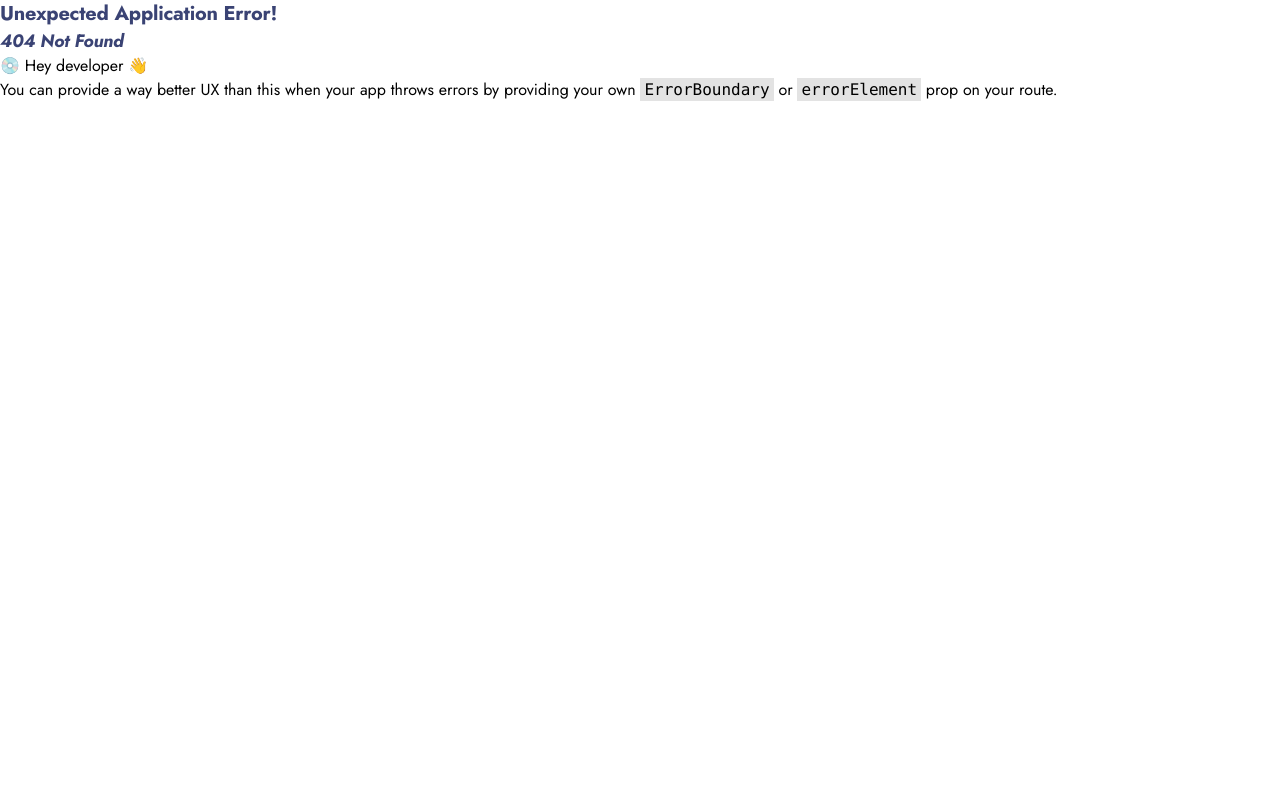
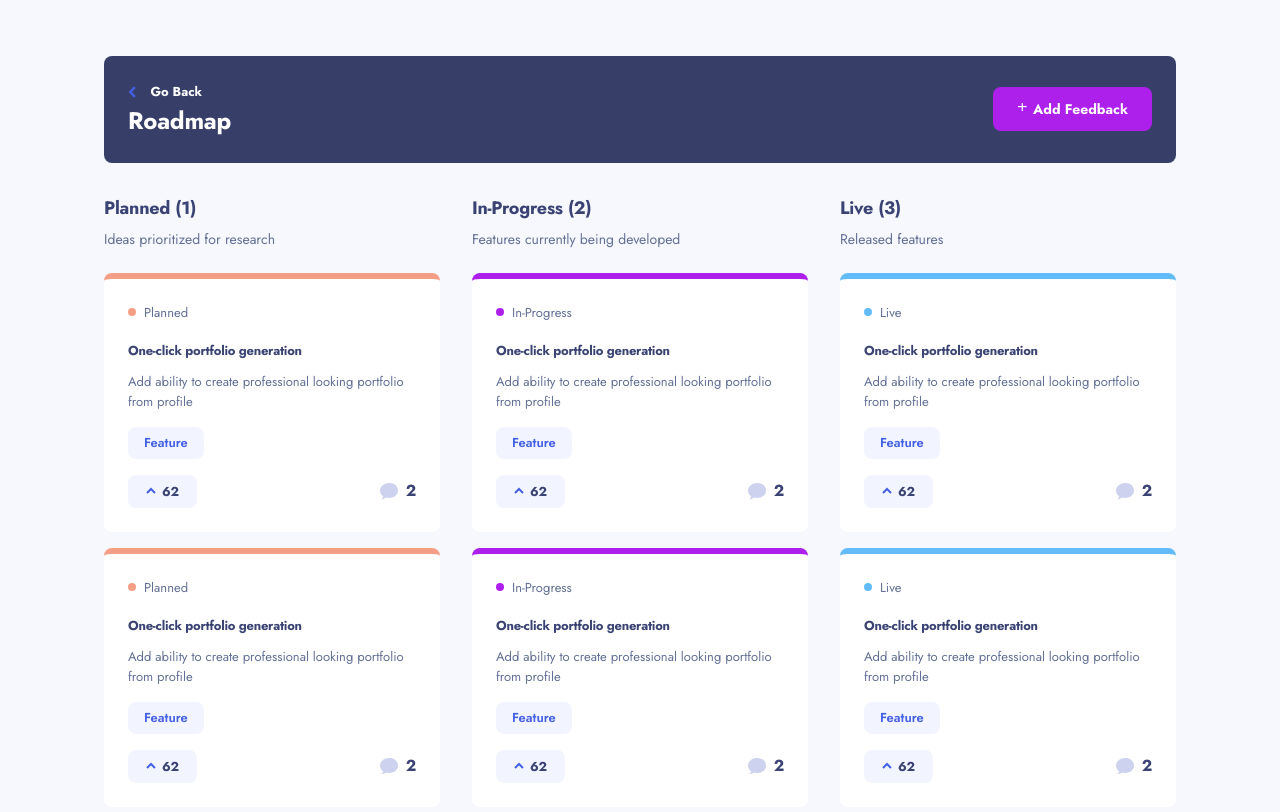
Before and after one commit to sandip-sadhukhan/product-feedback-app, a React (Vite) app in the folder frontend/: page /roadmap in a window 1280 px wide. Before the commit this address had no page. Shown: the top 812 px of the page. Built offline with nearby package versions, Linux system fonts and the light colour scheme.

Commit message:
roadmap page done

```diff
--- a/frontend/src/components/common/button.jsx
+++ b/frontend/src/components/common/button.jsx
@@ -2,7 +2,7 @@ import React from 'react'
 
 const Button = (props) => {
 
-  const {children, colorScheme="purple"} = props;
+  const {children, colorScheme="purple", ...extraProps} = props;
 
   const bgColorClassMap = {
     purple: "bg-purple",
@@ -19,7 +19,10 @@ const Button = (props) => {
   }
 
   return (
-    <button className={`flex gap-x-1 items-center justify-center text-white font-bold text-[13px] rounded-lg cursor-pointer px-4 py-[10.5px] ${bgColorClassMap[colorScheme]} ${bgHoverClassMap[colorScheme]} md:text-sm md:py-3 md:px-6`}>
+    <button
+      className={`flex gap-x-1 items-center justify-center text-white font-bold text-[13px] rounded-lg cursor-pointer px-4 py-[10.5px] ${bgColorClassMap[colorScheme]} ${bgHoverClassMap[colorScheme]} md:text-sm md:py-3 md:px-6`}
+      {...extraProps}
+    >
       {children}
     </button>
   )
--- a/frontend/src/components/common/go-back-button.jsx
+++ b/frontend/src/components/common/go-back-button.jsx
@@ -1,15 +1,16 @@
 import React from 'react'
-import { Link } from 'react-router-dom'
+import { Link, useNavigate } from 'react-router-dom'
 import arrowLeftIcon from '../../assets/shared/icon-arrow-left.svg'
+import { twMerge } from 'tailwind-merge'
 
-const GoBackButton = ({url="/"}) => {
+const GoBackButton = ({className=""}) => {
+  const navigate = useNavigate();
+
   return (
-    <Link to={url}>
-      <button className="flex items-center gap-x-3.5">
-        <img className='h-3' src={arrowLeftIcon} alt="back" />
-        <span className='text-secondary-blue-dim font-bold text-[13px]'>Go Back</span>
-      </button>
-    </Link>
+    <button onClick={() => navigate(-1)} className="flex items-center gap-x-3.5">
+      <img className='h-3' src={arrowLeftIcon} alt="back" />
+      <span className={twMerge('text-secondary-blue-dim font-bold text-[13px]', className)}>Go Back</span>
+    </button>
   )
 }
 
--- /dev/null
+++ b/frontend/src/components/roadmap/roadmap-card.jsx
@@ -0,0 +1,60 @@
+import React from 'react'
+import commentIcon from '../../assets/shared/icon-comments.svg'
+import { Link } from 'react-router-dom'
+import Tag from '../suggestions/tag'
+import UpvoteBox from '../suggestions/upvote-box'
+
+const RoadmapCard = (props) => {
+  const {
+    statusValue,
+    statusLabel,
+    title,
+    description,
+    upvoteCount,
+    isUpvotedByCurrentUser,
+    category,
+    commentCount
+  } = props;
+
+  const statusBorderClassMap = {
+    planned: 'border-t-light-orange',
+    'in-progress': 'border-t-purple',
+    live: 'border-t-sky-blue'
+  };
+
+  const statusDotClassMap = {
+    planned: 'bg-light-orange',
+    'in-progress': 'bg-purple',
+    live: 'bg-sky-blue'
+  };
+
+  return (
+    <div className={`flex flex-col gap-y-4 items-start p-6 bg-white rounded-lg border-t-[6px] ${statusBorderClassMap[statusValue]}`}>
+      <div className="flex gap-x-2 items-center">
+        <span className={`w-2 h-2 rounded-full ${statusDotClassMap[statusValue]}`}></span>
+        <span className='text-[13px] text-secondary-blue-dim'>{statusLabel}</span>
+      </div>
+
+      <div className="flex flex-col items-start gap-x-[9px]">
+        <Link to="/feedback/1">
+          <h3 className="text-[13px] hover:text-dark-blue">{title}</h3>
+        </Link>
+        <p className="text-secondary-blue-dim text-[13px] mb-3 md:mb-4 md:mt-2">
+          {description}
+        </p>
+        <Tag noHover><span className="capitalize">{category}</span></Tag>
+      </div>
+
+      <div className="flex items-center justify-between w-full">
+        <UpvoteBox showHorizontal count={upvoteCount} isActive={isUpvotedByCurrentUser} />
+
+        <div className="flex gap-x-2 items-center">
+          <img src={commentIcon} alt="Comment" />
+          <h4 className="text-[16px]">{commentCount}</h4>
+        </div>
+      </div>
+    </div>
+  )
+}
+
+export default RoadmapCard
--- a/frontend/src/components/suggestions/roadmap-box.jsx
+++ b/frontend/src/components/suggestions/roadmap-box.jsx
@@ -1,5 +1,6 @@
 import React from "react";
 import cn from "classnames";
+import { Link } from "react-router-dom";
 
 const RoadMapBox = () => {
   const columns = [
@@ -15,14 +16,14 @@ const RoadMapBox = () => {
       {/* Header */}
       <div className="flex items-center justify-between">
         <h2>Roadmap</h2>
-        <a
-          href="#"
+        <Link
+          to="/roadmap"
           className={cn("text-[13px] text-dark-blue underline font-semibold", {
             "opacity-25 cursor-not-allowed": isViewBtnDisabled,
           })}
         >
           View
-        </a>
+        </Link>
       </div>
 
       {/* Columns */}
--- a/frontend/src/components/suggestions/tag.jsx
+++ b/frontend/src/components/suggestions/tag.jsx
@@ -1,12 +1,16 @@
 import React from "react";
 import cn from "classnames";
 
-const Tag = ({ children, isActive = false }) => {
+const Tag = ({ children, isActive = false, noHover=false }) => {
   return (
     <div
-      className={cn("text-[13px] py-1.5 px-4 rounded-lg font-semibold cursor-pointer", {
-        "text-dark-blue bg-light-blue hover:bg-[#CFD7FF]": !isActive,
-        "text-white bg-dark-blue hover:opacity-90": isActive,
+      className={cn("text-[13px] py-1.5 px-4 rounded-lg font-semibold", {
+        "text-dark-blue bg-light-blue": !isActive,
+        "text-white bg-dark-blue": isActive,
+        "hover:bg-[#CFD7FF]": !isActive && !noHover,
+        "hover:opacity-90": isActive && !noHover,
+        "cursor-pointer": !noHover,
+        "cursor-default": noHover,
       })}
     >
       {children}
--- a/frontend/src/components/suggestions/upvote-box.jsx
+++ b/frontend/src/components/suggestions/upvote-box.jsx
@@ -1,13 +1,14 @@
 import React from "react";
 import cn from "classnames";
 
-const UpvoteBox = ({ count, isActive = false }) => {
+const UpvoteBox = ({ count, isActive = false, showHorizontal=false }) => {
   return (
     <div
       className={cn(
-        "flex flex-row items-center justify-center px-4 py-2.5 rounded-lg cursor-pointer min-w-[69px] gap-x-1.5 md:py-3.5 md:px-2 md:gap-y-2  md:flex-col md:min-w-10",
+        "flex flex-row items-center justify-center px-4 py-2.5 rounded-lg cursor-pointer min-w-[69px] gap-x-1.5",
         { "bg-light-blue hover:bg-[#CFD7FF]": !isActive },
-        { "bg-dark-blue hover:opacity-90": isActive }
+        { "bg-dark-blue hover:opacity-90": isActive },
+        {"md:py-3.5 md:px-2 md:gap-y-2  md:flex-col md:min-w-10": !showHorizontal}
       )}
     >
       <svg className="w-2.5 h-2" xmlns="http://www.w3.org/2000/svg">
--- a/frontend/src/pages/add-feedback-page.jsx
+++ b/frontend/src/pages/add-feedback-page.jsx
@@ -5,8 +5,11 @@ import Input from '../components/common/input'
 import TextArea from '../components/common/textarea'
 import Button from '../components/common/button'
 import Dropdown from '../components/common/dropdown'
+import { useNavigate } from 'react-router-dom'
 
 const AddFeedbackPage = () => {
+  const navigate = useNavigate();
+
   const [formData, setFormData] = useState({
     title: "",
     category: "feature",
@@ -24,7 +27,7 @@ const AddFeedbackPage = () => {
   return (
     <div className="bg-lightest-blue p-6 min-h-screen">
       <div className="flex flex-col gap-y-14 max-w-xl mx-auto">
-        <GoBackButton url="/" />
+        <GoBackButton />
 
         <div className="flex flex-col items-start gap-y-6 p-6 bg-white rounded-lg">
           <div className="color-box p-3.5 rounded-full -mt-11">
@@ -69,7 +72,7 @@ const AddFeedbackPage = () => {
 
           <div className="flex flex-col gap-y-4 mt-4 w-full md:flex-row-reverse md:justify-start md:gap-x-4 md:mt-2">
             <Button>Add Feedback</Button>
-            <Button colorScheme="secondary-blue">Cancel</Button>
+            <Button onClick={() => navigate(-1)} colorScheme="secondary-blue">Cancel</Button>
           </div>
 
         </div>
--- a/frontend/src/pages/edit-feedback-page.jsx
+++ b/frontend/src/pages/edit-feedback-page.jsx
@@ -5,8 +5,11 @@ import Input from '../components/common/input'
 import TextArea from '../components/common/textarea'
 import Button from '../components/common/button'
 import Dropdown from '../components/common/dropdown'
+import { useNavigate } from 'react-router-dom'
 
 const EditFeedbackPage = () => {
+  const navigate = useNavigate();
+
   const [formData, setFormData] = useState({
     title: "",
     category: "feature",
@@ -32,7 +35,7 @@ const EditFeedbackPage = () => {
   return (
     <div className="bg-lightest-blue p-6 min-h-screen">
       <div className="flex flex-col gap-y-14 max-w-xl mx-auto">
-        <GoBackButton url="/" />
+        <GoBackButton />
 
         <div className="flex flex-col items-start gap-y-6 p-6 bg-white rounded-lg">
           <img className='h-14 -mt-12' src={editIcon} alt="Edit icon" />
@@ -90,7 +93,7 @@ const EditFeedbackPage = () => {
           <div className="flex flex-col gap-y-4 mt-4 w-full md:flex-row-reverse md:justify-between md:gap-x-4 md:mt-2">
             <div className="flex flex-col gap-y-4 md:flex-row-reverse md:gap-x-4">
               <Button>Save Changes</Button>
-              <Button colorScheme="secondary-blue">Cancel</Button>
+              <Button onClick={() => navigate(-1)} colorScheme="secondary-blue">Cancel</Button>
             </div>
 
             <Button colorScheme="red">Delete</Button>
--- a/frontend/src/pages/feedback-detail-page.jsx
+++ b/frontend/src/pages/feedback-detail-page.jsx
@@ -65,7 +65,7 @@ const FeedbackDetailPage = () => {
       <div className="flex flex-col gap-y-6 max-w-3xl mx-auto">
         {/* Header */}
         <div className="flex items-center justify-between">
-          <GoBackButton url="/" />
+          <GoBackButton />
 
           <Link to="/feedback/edit/1">
             <Button colorScheme="blue">Edit Feedback</Button>
--- /dev/null
+++ b/frontend/src/pages/roadmap-page.jsx
@@ -0,0 +1,141 @@
+import React, { useState } from 'react'
+import cn from 'classnames';
+import GoBackButton from '../components/common/go-back-button'
+import { Link } from 'react-router-dom'
+import Button from '../components/common/button'
+import plusIconImg from '../assets/shared/icon-plus.svg'
+import RoadmapCard from '../components/roadmap/roadmap-card';
+
+const RoadmapPage = () => {
+  const [mobileSelectedColumnId, setMobileSelectedColumnId] = useState(2);
+  const columns = [
+    {
+      id: 1,
+      label: "Planned",
+      value: "planned",
+      description: "Ideas prioritized for research",
+      count: 2,
+    },
+    {
+      id: 2,
+      label: "In-Progress",
+      value: 'in-progress',
+      description: "Features currently being developed",
+      count: 3,
+    },
+    {
+      id: 3,
+      label: "Live",
+      value: 'live',
+      description: "Released features",
+      count: 1,
+    }
+  ]
+  const mobileSelectedColumn = columns.find(column => column.id == mobileSelectedColumnId);
+
+  return (
+    <div className="bg-lightest-blue min-h-screen">
+      <div className='max-w-6xl mx-auto md:px-10 md:py-14'>
+        {/* Header */}
+        <div className="flex items-center justify-between bg-darkest-blue px-6 py-[26px] md:rounded-lg">
+          <div className="flex flex-col gap-y-[3px]">
+            <GoBackButton className="text-white" />
+            <h3 className="text-white md:text-2xl">Roadmap</h3>
+          </div>
+
+          <Link to="/feedback/add">
+            <Button>
+              <img src={plusIconImg} alt="Plus icon" width={12} />
+              Add Feedback
+            </Button>
+          </Link>
+        </div>
+
+        {/* Mobile Column Nav */}
+        <div className="flex justify-between font-bold text-[13px] text-secondary-blue text-center border-b md:hidden">
+          {
+            columns.map(column => (
+              <div onClick={() => setMobileSelectedColumnId(column.id)} className={cn("flex-1 py-5 cursor-pointer", {"opacity-40": mobileSelectedColumnId !== column.id, "border-b-[4.5px] border-purple": mobileSelectedColumnId === column.id})}>
+                <h5>{column.label} ({column.count})</h5>
+              </div>
+            ))
+          }
+        </div>
+
+        {/* Mobile Column */}
+        <div className="flex flex-col gap-y-6 p-6 md:hidden">
+          <div className="flex flex-col gap-y-2">
+            <h3>{mobileSelectedColumn.label} ({mobileSelectedColumn.count})</h3>
+            <p className='text-sm text-secondary-blue-dim'>
+              {mobileSelectedColumn.description}
+            </p>
+          </div>
+
+          <div className="flex flex-col gap-y-6">
+            <RoadmapCard
+              statusValue={mobileSelectedColumn.value}
+              statusLabel={mobileSelectedColumn.label}
+              title="One-click portfolio generation"
+              description="Add ability to create professional looking portfolio from profile"
+              upvoteCount={62}
+              isUpvotedByCurrentUser={false}
+              category="feature"
+              commentCount={2}
+            />
+            <RoadmapCard
+              statusValue={mobileSelectedColumn.value}
+              statusLabel={mobileSelectedColumn.label}
+              title="One-click portfolio generation"
+              description="Add ability to create professional looking portfolio from profile"
+              upvoteCount={62}
+              isUpvotedByCurrentUser={false}
+              category="feature"
+              commentCount={2}
+            />
+          </div>
+        </div>
+
+        {/* Tablet & Above Columns */}
+        <div className="hidden py-8 gap-x-2.5 md:flex lg:gap-x-8">
+          {
+            columns.map(column => (
+              <div className="flex flex-1 flex-col gap-y-6">
+                <div className="flex flex-col gap-y-2">
+                  <h3>{column.label} ({column.id})</h3>
+                  <p className='text-sm text-secondary-blue-dim'>
+                    {column.description}
+                  </p>
+                </div>
+
+                <div className="flex flex-col gap-y-4">
+                  <RoadmapCard
+                    statusValue={column.value}
+                    statusLabel={column.label}
+                    title="One-click portfolio generation"
+                    description="Add ability to create professional looking portfolio from profile"
+                    upvoteCount={62}
+                    isUpvotedByCurrentUser={false}
+                    category="feature"
+                    commentCount={2}
+                  />
+                  <RoadmapCard
+                    statusValue={column.value}
+                    statusLabel={column.label}
+                    title="One-click portfolio generation"
+                    description="Add ability to create professional looking portfolio from profile"
+                    upvoteCount={62}
+                    isUpvotedByCurrentUser={false}
+                    category="feature"
+                    commentCount={2}
+                  />
+                </div>
+              </div>
+            ))
+          }
+        </div>
+      </div>
+    </div>
+  )
+}
+
+export default RoadmapPage
```
Also changed, not shown: frontend/src/main.jsx (+6 -1 lines).
